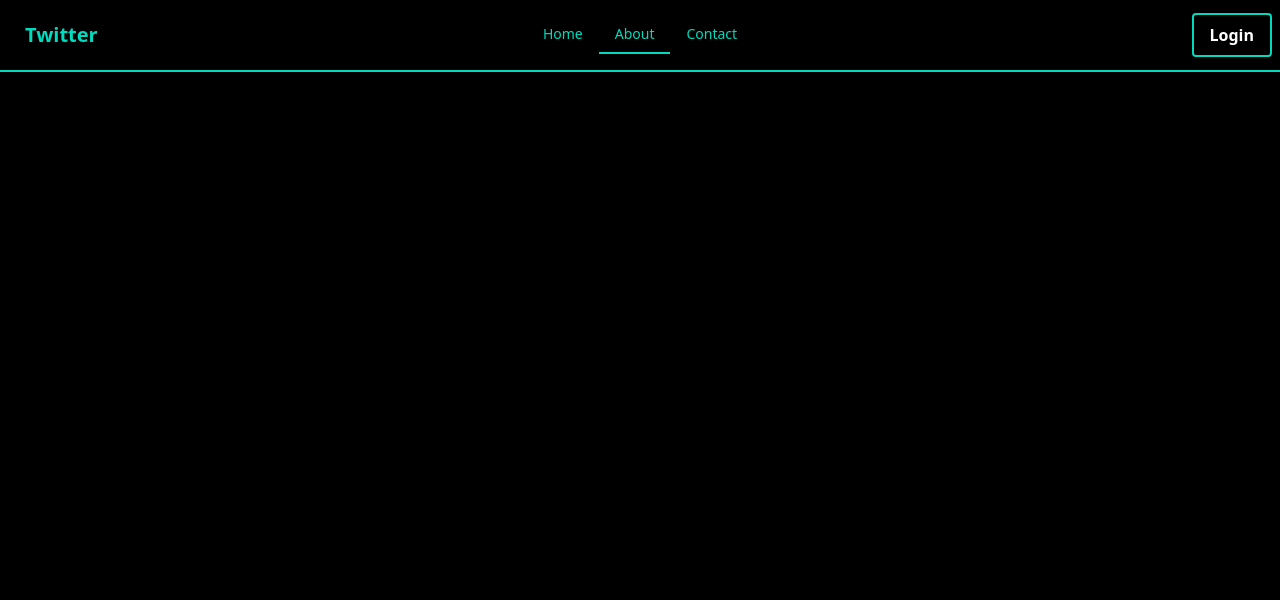
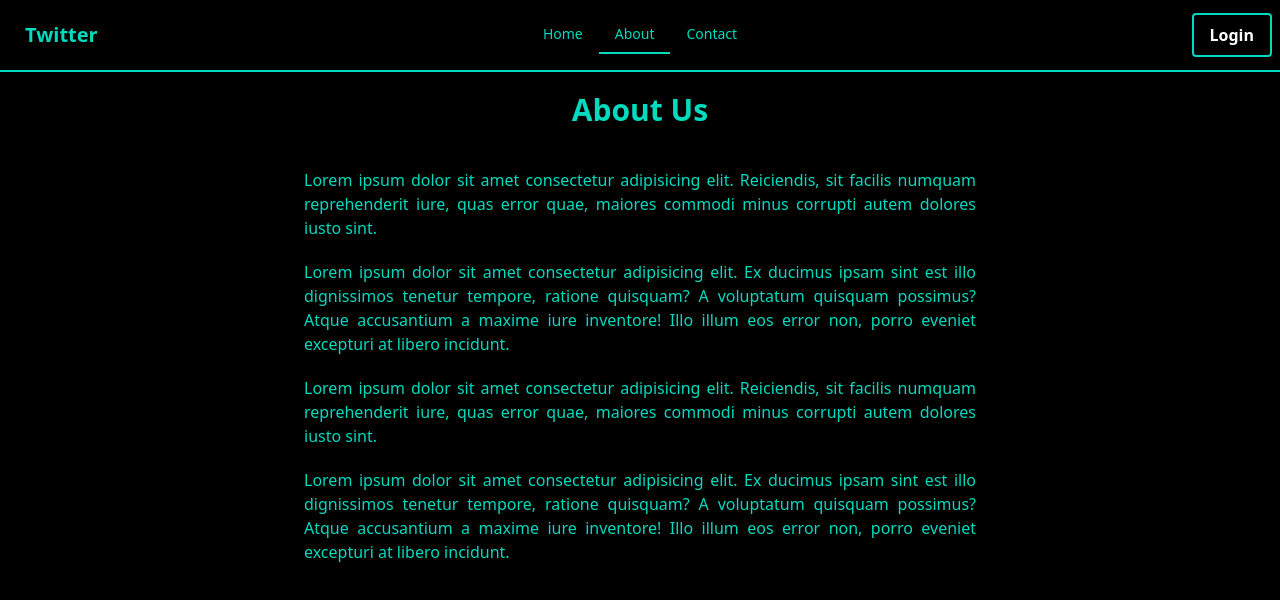
Before and after one commit to VikasMeshram2708/TwitterClone, a React (Vite) app in the folder client/: page /about in a window 1280 px wide. Shown: the top 600 px of the page. Built offline with nearby package versions, Linux system fonts and the light colour scheme.

Commit message:
:fire: Added data in static pages.

```diff
--- a/client/src/App.tsx
+++ b/client/src/App.tsx
@@ -1,9 +1,11 @@
+import { Outlet } from "react-router-dom";
 import Navbar from "./components/Navbar";
 
 const App = () => {
   return (
     <>
       <Navbar />
+      <Outlet />
     </>
   );
 };
--- a/client/src/components/Layout.tsx
+++ b/client/src/components/Layout.tsx
@@ -1,27 +1,28 @@
 import { createBrowserRouter } from "react-router-dom";
 import App from "../App";
-import Home from "./Home";
+import Home from "../pages/Home";
 import About from "../pages/About";
 import Contact from "../pages/Contact";
+import Error from "../pages/Error";
 
-
-export const router  = createBrowserRouter([
+export const router = createBrowserRouter([
   {
-    path: '/',
+    path: "/",
     element: <App />,
+    errorElement: <Error />,
     children: [
       {
-        path: '',
-        element: <Home />
+        path: "",
+        element: <Home />,
       },
       {
-        path: 'about',
-        element: <About />
+        path: "about",
+        element: <About />,
       },
       {
-        path: 'contact',
-        element: <Contact />
+        path: "contact",
+        element: <Contact />,
       },
-    ]
-  }
-])
+    ],
+  },
+]);
--- /dev/null
+++ b/client/src/components/Loading.tsx
@@ -0,0 +1,3 @@
+export default function Loading() {
+  return <span className="loading loading-bars loading-lg"></span>;
+}
--- a/client/src/pages/About.tsx
+++ b/client/src/pages/About.tsx
@@ -1,7 +1,35 @@
 export default function About() {
   return (
-    <section>
-      <h1>About Page!</h1>
+    <section className="min-h-screen text-[--acc]">
+      <div className="max-w-2xl mx-auto mt-5">
+        <h1 className="text-3xl font-semibold text-center">About Us</h1>
+        <div className="text-justify grid gap-5 mt-10">
+          <p>
+            Lorem ipsum dolor sit amet consectetur adipisicing elit. Reiciendis,
+            sit facilis numquam reprehenderit iure, quas error quae, maiores
+            commodi minus corrupti autem dolores iusto sint.
+          </p>
+          <p>
+            Lorem ipsum dolor sit amet consectetur adipisicing elit. Ex ducimus
+            ipsam sint est illo dignissimos tenetur tempore, ratione quisquam? A
+            voluptatum quisquam possimus? Atque accusantium a maxime iure
+            inventore! Illo illum eos error non, porro eveniet excepturi at
+            libero incidunt.
+          </p>
+          <p>
+            Lorem ipsum dolor sit amet consectetur adipisicing elit. Reiciendis,
+            sit facilis numquam reprehenderit iure, quas error quae, maiores
+            commodi minus corrupti autem dolores iusto sint.
+          </p>
+          <p>
+            Lorem ipsum dolor sit amet consectetur adipisicing elit. Ex ducimus
+            ipsam sint est illo dignissimos tenetur tempore, ratione quisquam? A
+            voluptatum quisquam possimus? Atque accusantium a maxime iure
+            inventore! Illo illum eos error non, porro eveniet excepturi at
+            libero incidunt.
+          </p>
+        </div>
+      </div>
     </section>
   );
 }
--- a/client/src/pages/Contact.tsx
+++ b/client/src/pages/Contact.tsx
@@ -1,7 +1,35 @@
 export default function Contact() {
   return (
-    <section>
-      <h1>About Page!</h1>
+    <section className="min-h-screen text-[--acc]">
+      <div className="max-w-2xl mx-auto mt-5">
+        <h1 className="text-3xl font-semibold text-center">Contact Us</h1>
+        <div className="text-justify grid gap-5 mt-10">
+          <p>
+            Lorem ipsum dolor sit amet consectetur adipisicing elit. Reiciendis,
+            sit facilis numquam reprehenderit iure, quas error quae, maiores
+            commodi minus corrupti autem dolores iusto sint.
+          </p>
+          <p>
+            Lorem ipsum dolor sit amet consectetur adipisicing elit. Ex ducimus
+            ipsam sint est illo dignissimos tenetur tempore, ratione quisquam? A
+            voluptatum quisquam possimus? Atque accusantium a maxime iure
+            inventore! Illo illum eos error non, porro eveniet excepturi at
+            libero incidunt.
+          </p>
+          <p>
+            Lorem ipsum dolor sit amet consectetur adipisicing elit. Reiciendis,
+            sit facilis numquam reprehenderit iure, quas error quae, maiores
+            commodi minus corrupti autem dolores iusto sint.
+          </p>
+          <p>
+            Lorem ipsum dolor sit amet consectetur adipisicing elit. Ex ducimus
+            ipsam sint est illo dignissimos tenetur tempore, ratione quisquam? A
+            voluptatum quisquam possimus? Atque accusantium a maxime iure
+            inventore! Illo illum eos error non, porro eveniet excepturi at
+            libero incidunt.
+          </p>
+        </div>
+      </div>
     </section>
   );
 }
--- /dev/null
+++ b/client/src/pages/Error.tsx
@@ -0,0 +1,15 @@
+import { Link } from "react-router-dom";
+
+export default function Error() {
+  return (
+    <section className="min-h-screen text-[--acc]">
+      <h1 className="text-center text-7xl mt-10">Error 404</h1>
+      <p className="text-center mt-10">Requested Page Doeesn't exists.</p>
+      <div className="flex justify-center mt-10">
+        <button type="button" className="rounded btn btn-outline btn-ghost">
+          <Link to="/">Go to Home</Link>
+        </button>
+      </div>
+    </section>
+  );
+}
```
Also changed, not shown: client/src/pages/Home.tsx (renamed from client/src/components/Home.tsx).
